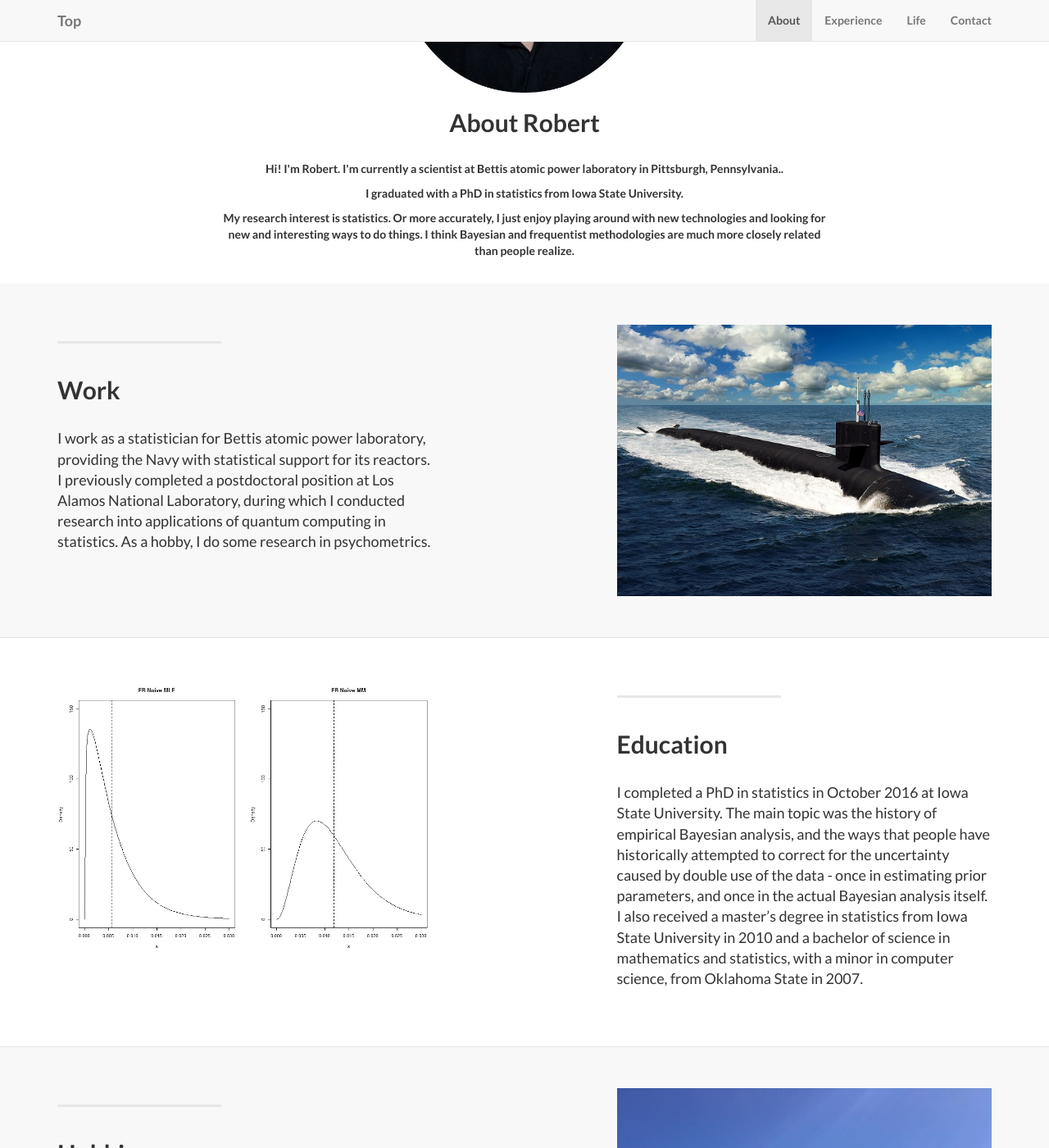
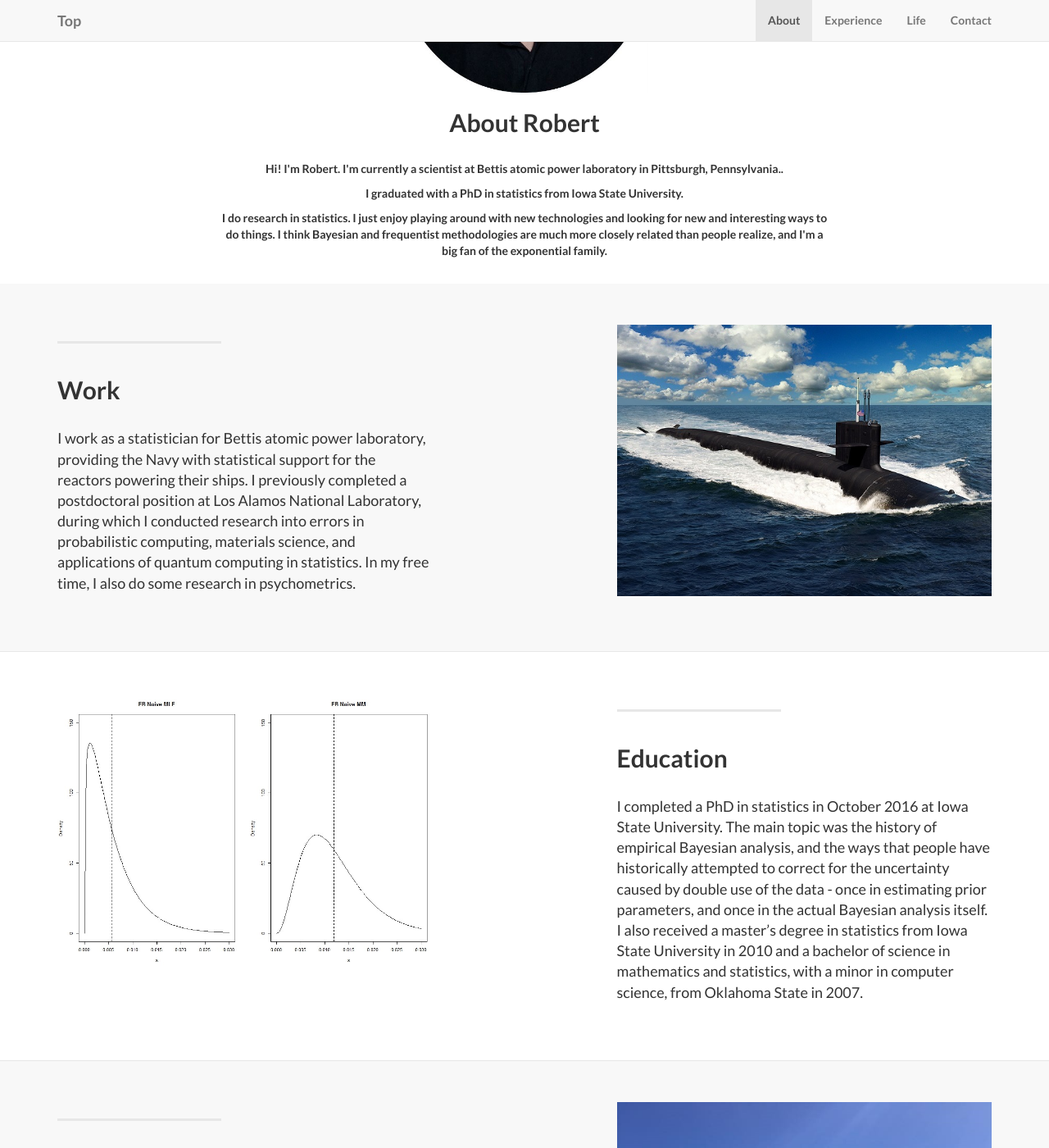
Before and after one commit to rcfoster/rcfoster.github.io, a Jekyll site: the page built from index.html, in a window 1280 px wide and 1400 px high, scrolled down 1104 px. Shown: the whole window at 82% size. Built offline with Jekyll 4.4.1, drawn with Linux system fonts in a browser that asks for light colours.

Commit message:
Change website text and photos
Update header and footer photos to Schenley park and arch mesa, change a
bit of text in the about me section and experience section.

```diff
--- a/_includes/about.html
+++ b/_includes/about.html
@@ -8,7 +8,7 @@
               <br/>
                 <p>Hi! I'm Robert. I'm currently a scientist at Bettis atomic power laboratory in Pittsburgh, Pennsylvania..</p>
 		<p>I graduated with a PhD in statistics from Iowa State University.</p>
-		<p>My research interest is statistics. Or more accurately, I just enjoy playing around with new technologies and looking for new and interesting ways to do things. I think Bayesian and frequentist methodologies are much more closely related than people realize.</p>
+		<p>I do research in statistics. I just enjoy playing around with new technologies and looking for new and interesting ways to do things. I think Bayesian and frequentist methodologies are much more closely related than people realize, and I'm a big fan of the exponential family.</p>
                 <br/>
               </div>
         </div>
--- a/_posts/2014-1-1-experience-1.markdown
+++ b/_posts/2014-1-1-experience-1.markdown
@@ -5,4 +5,4 @@
 title: Work
 description: |
 ---
-I work as a statistician for Bettis atomic power laboratory, providing the Navy with statistical support for its reactors. I previously completed a postdoctoral position at Los Alamos National Laboratory, during which I conducted research into applications of quantum computing in statistics. As a hobby, I do some research in psychometrics.
+I work as a statistician for Bettis atomic power laboratory, providing the Navy with statistical support for the reactors powering their ships. I previously completed a postdoctoral position at Los Alamos National Laboratory, during which I conducted research into errors in probabilistic computing, materials science, and applications of quantum computing in statistics. In my free time, I also do some research in psychometrics.
--- a/css/landing-page.css
+++ b/css/landing-page.css
@@ -31,7 +31,8 @@
     padding-bottom: 50px;
     text-align: center;
     color: #f8f8f8;
-    background: url(../img/overlook-bg2.jpg) no-repeat center center;
+    background: url(../img/SchenleyPark.jpg) no-repeat center center;
+    /*background: url(../img/overlook-bg2.jpg) no-repeat center center;*/
     background-size: cover;
 }
 
@@ -112,7 +113,8 @@
 .banner {
     padding: 100px 0;
     color: #f8f8f8;
-    background: url(../img/whitesands-bg.jpg) no-repeat center center;
+    /*background: url(../img/whitesands-bg.jpg) no-repeat center center;*/
+    background: url(../img/ArchMesa.jpg) no-repeat center center;
     background-size: cover;
 }
 
```
Also changed, not shown: 2 other files.
